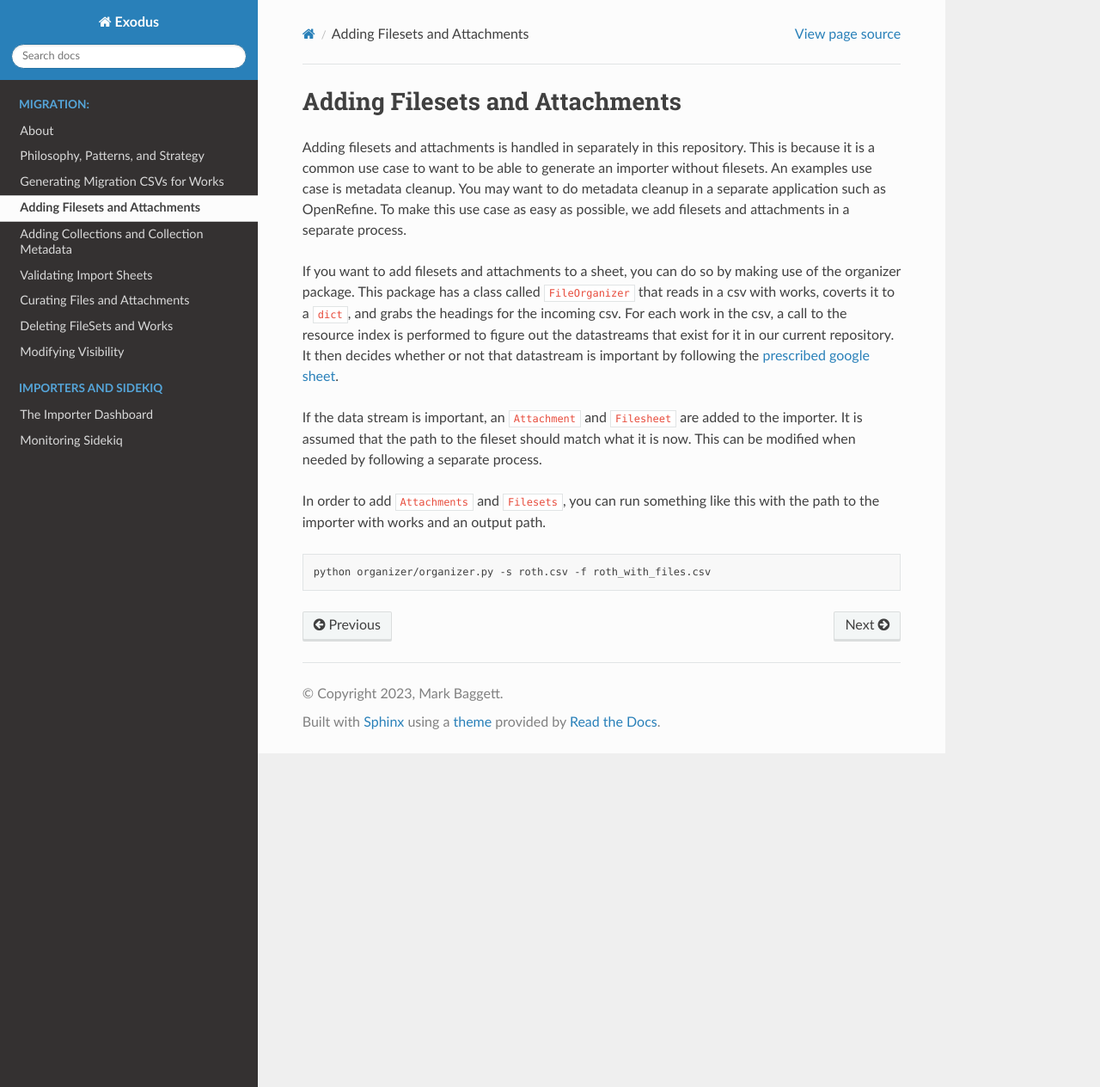
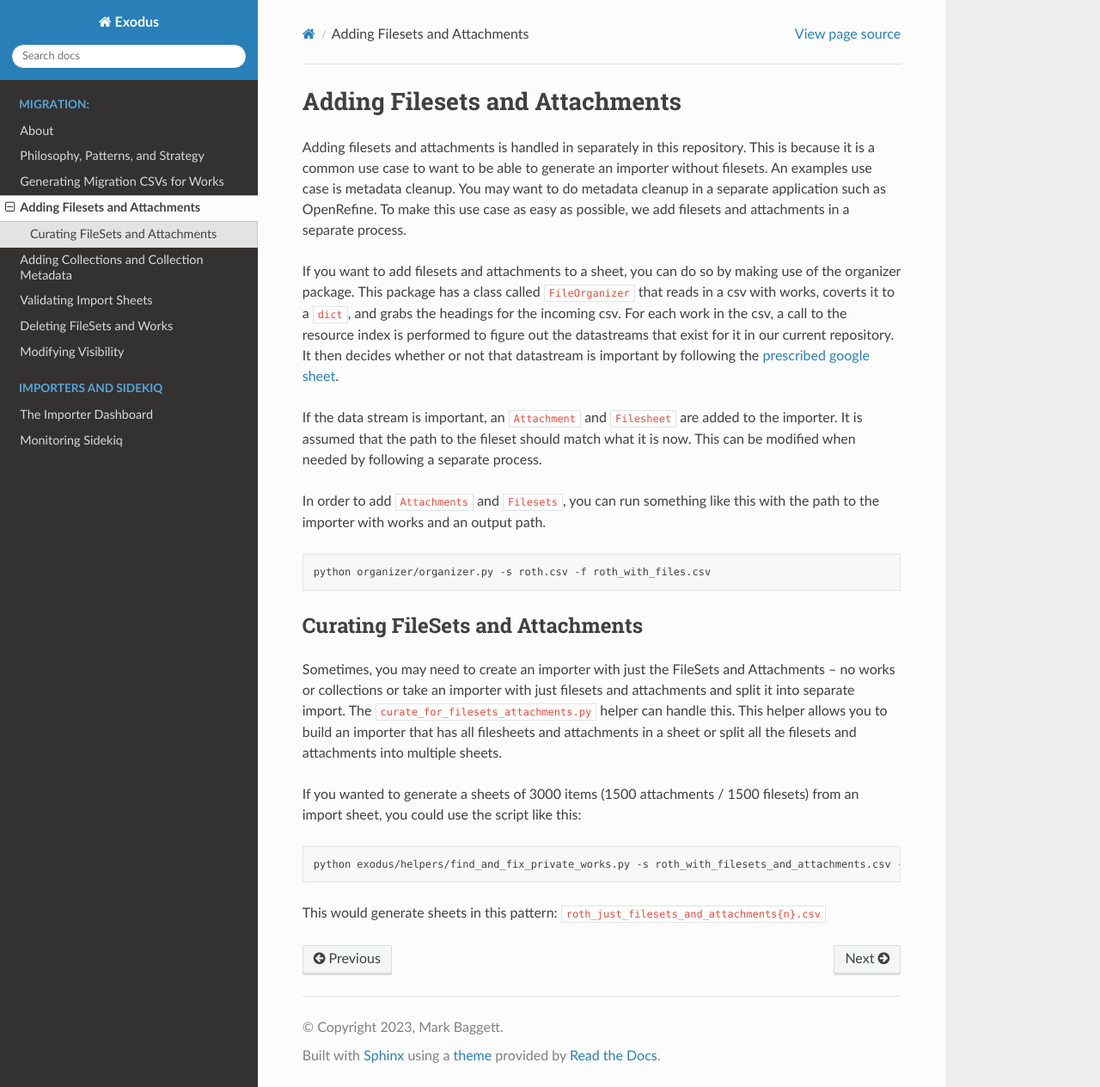
Before and after one commit to markpbaggett/exodus, a Sphinx documentation site: the page built from docs/source/contents/02_adding_filesets_and_attachments.rst, in a window 1280 px wide and 1264 px high. Shown: the whole window at 86% size. Built offline with Sphinx 7.4.7 and the Read the Docs theme 2.0.0, drawn with Linux system fonts in a browser that asks for light colours.

Commit message:
Add curation note.

```diff
--- a/docs/source/contents/02_adding_filesets_and_attachments.rst
+++ b/docs/source/contents/02_adding_filesets_and_attachments.rst
@@ -21,3 +21,20 @@ with works and an output path.
 .. code-block:: shell
 
     python organizer/organizer.py -s roth.csv -f roth_with_files.csv
+
+Curating FileSets and Attachments
+=================================
+
+Sometimes, you may need to create an importer with just the FileSets and Attachments -- no works or collections or take
+an importer with just filesets and attachments and split it into separate import. The :code:`curate_for_filesets_attachments.py`
+helper can handle this. This helper allows you to build an importer that has all filesheets and attachments in a sheet
+or split all the filesets and attachments into multiple sheets.
+
+If you wanted to generate a sheets of 3000 items (1500 attachments / 1500 filesets) from an import sheet, you could use
+the script like this:
+
+.. code-block:: shell
+
+    python exodus/helpers/find_and_fix_private_works.py -s roth_with_filesets_and_attachments.csv -t 3000 -f roth_just_filesets_and_attachments.csv
+
+This would generate sheets in this pattern:  :code:`roth_just_filesets_and_attachments{n}.csv`
--- a/docs/source/contents/05_curating_files_and_attachments.rst
+++ /dev/null
@@ -1,2 +0,0 @@
-Curating Files and Attachments
-##############################
```
